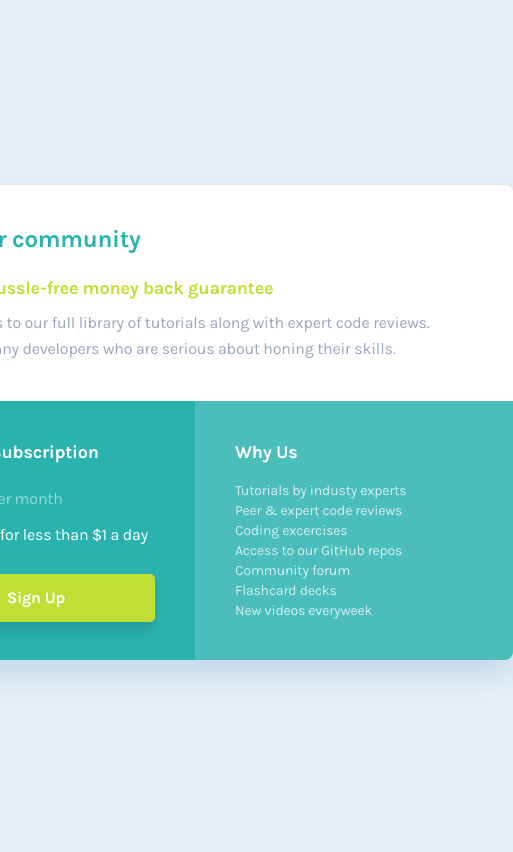
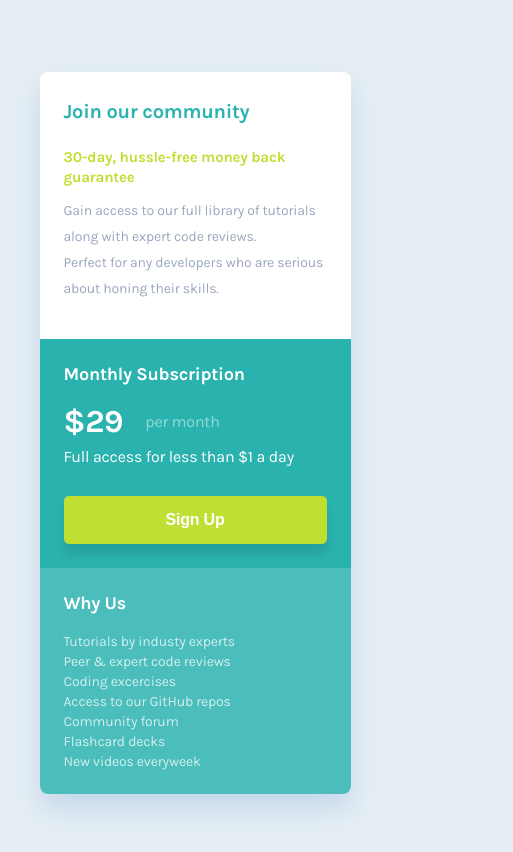
Before and after one commit to mertcanyurttas/single-price-grid-component, a plain HTML site: page index.html in a window 390 px wide. Shown: the whole page, 513 px wide, since content can reach past the window. Drawn offline with Linux system fonts and the light colour scheme.

Commit message:
Save point and responsive design added.

```diff
--- a/index.html
+++ b/index.html
@@ -15,7 +15,7 @@
   <title>Frontend Mentor | Single Price Grid Component</title>
 </head>
 <body>
-  <main>
+  <main class="container">
     <section class="top-container">
       <h1>Join our community</h1>
       <article>
@@ -27,13 +27,13 @@
       </article>
     </section>
     <section class="bottom-container">
-      <article class="bottom-left-box">
+      <article class="left-box">
         <h2>Monthly Subscription</h2>
         <p><b>$29</b><span>per month</span></p>
         <p>Full access for less than $1 a day</p>
         <button type="button">Sign Up</button>
       </article>
-      <article class="bottom-right-box">
+      <article class="right-box">
         <h2>Why Us</h2>
           <ul>
             <li>Tutorials by industy experts</li>
--- a/style.css
+++ b/style.css
@@ -2,10 +2,10 @@
 /* font-family: 'Karla', sans-serif; */
 
 :root {
-    --bottom-left-container-background: hsl(179, 62%, 43%);
-    --bottom-right-container-background: hsl(179, 47%, 52%);
+    --bottom-left-bg: hsl(179, 62%, 43%);
+    --bottom-right-bg: hsl(179, 47%, 52%);
     --button-color: hsl(71, 73%, 54%);
-    --background: hsl(204, 43%, 93%);
+    --bg-color: hsl(204, 43%, 93%);
     --top-container-paragraph: hsl(218, 22%, 67%);
 }
 
@@ -17,171 +17,418 @@
 }
 
 body {
-    display: grid;
+    display: flex;
     justify-content: center;
     align-items: center;
     height: 100vh;
     font-family: "Karla", sans-serif;
-    background-color: var(--background);
+    background: #e6eff5;
 }
 
-main {
+.container {
     width: 635px;
     height: 475px;
+    flex-shrink: 0;
+    overflow: hidden;
     border-radius: 8px;
-    overflow: hidden;
-    box-shadow: 0px 15px 30px 0px rgba(0, 81, 173, 0.149);
+    background-color: #fff;
+    box-shadow: 0px 15px 30px 0px rgba(0, 81, 173, 0.15);
 }
 
-main .top-container {
-    display: grid;
+.container .top-container {
+    padding: 40px;
     height: 216px;
-    background-color: #fff;
 }
 
-main .top-container h1 {
-    color: var(--bottom-left-container-background);
+.container .top-container h1 {
+    display: flex;
+    width: 324px;
+    flex-direction: column;
+    flex-shrink: 0;
+    color: #2ab3b1;
     font-size: 24px;
-    font-family: 'Karla', sans-serif;
     font-style: normal;
     font-weight: 700;
     line-height: normal;
     letter-spacing: -0.3px;
-    margin: 40px auto auto 40px;
 }
 
-main .top-container article {
-    display: grid;
+.container .top-container article {
+    display: flex;
+    width: 555px;
+    flex-direction: column;
+    justify-content: center;
+    align-items: flex-start;
     gap: 11px;
-    margin: 24px 40px 40px 40px;
+    margin-top: 24px;
 }
 
-main .top-container article h3 {
-    color: var(--button-color);
+.container .top-container article h3 {
+    display: flex;
+    width: 367px;
+    flex-direction: column;
+    color: #c0df33;
     font-size: 18px;
-    font-family: 'Karla', sans-serif;
     font-style: normal;
     font-weight: 700;
     line-height: normal;
     letter-spacing: -0.225px;
 }
 
-main .top-container article div {
-    color: var(--top-container-paragraph);
+.container .top-container article div {
+    display: flex;
+    width: 555px;
+    flex-direction: column;
+    color: #9aa7be;
     font-size: 16px;
-    font-family: 'Karla', sans-serif;
     font-style: normal;
     font-weight: 400;
     line-height: 26px;
     letter-spacing: -0.2px;
 }
 
-main .bottom-container {
+.container .bottom-container {
     width: 635px;
     height: 259px;
-    display: grid;
-    grid-template-columns: 1fr 1fr;
+    display: flex;
+    flex-direction: row;
+    flex-shrink: 0;
 }
 
-main .bottom-container .bottom-left-box {
-    background-color: var(--bottom-left-container-background);
+.container .bottom-container .left-box {
+    background-color: var(--bottom-left-bg);
     padding: 40px;
 }
 
-main .bottom-container .bottom-left-box h2 {
+.container .bottom-container .left-box h2 {
     color: #fff;
     font-size: 18px;
-    font-family: 'Karla', sans-serif;
     font-style: normal;
     font-weight: 700;
     line-height: normal;
     letter-spacing: -0.225px;
 }
 
-main .bottom-container .bottom-left-box p:first-of-type {
-    margin: 18px auto 4px 0px;
-    display: table;
-}
-
-main .bottom-container .bottom-left-box p b {
+.container .bottom-container .left-box p:first-of-type {
     color: #fff;
     font-size: 32px;
-    font-family: 'Karla', sans-serif;
     font-style: normal;
     font-weight: 700;
     line-height: normal;
     letter-spacing: -0.4px;
+    margin-top: 18px;
+    display: table;
 }
 
-main .bottom-container .bottom-left-box p span {
+.container .bottom-container .left-box p:first-of-type span {
     color: #fff;
     font-size: 16px;
-    font-family: 'Karla', sans-serif;
     font-style: normal;
     font-weight: 400;
     line-height: 26px;
     letter-spacing: -0.2px;
     opacity: 0.5;
-    padding-left: 11px;
     display: table-cell;
     vertical-align: middle;
+    padding-left: 11px;
 }
 
-main .bottom-container .bottom-left-box p {
+.container .bottom-container .left-box p:last-of-type {
+    display: flex;
+    width: 238px;
+    flex-direction: column;
+    flex-shrink: 0;
     color: #fff;
     font-size: 16px;
-    font-family: 'Karla', sans-serif;
     font-style: normal;
     font-weight: 400;
     line-height: 26px;
     letter-spacing: -0.2px;
+    margin-top: 4px;
 }
 
-main .bottom-container .bottom-left-box button {
+.container .bottom-container .left-box button {
+    margin-top: 26px;
+    width: 237px;
+    height: 48px;
+    flex-shrink: 0;
     border-radius: 5px;
-    background: var(--button-color);
+    background: #c0df33;
     box-shadow: 0px 10px 10px 0px rgba(0, 0, 0, 0.1);
+    border: none;
     color: #fff;
     font-size: 16px;
-    font-family: 'Karla', sans-serif;
     font-style: normal;
     font-weight: 700;
     line-height: normal;
     letter-spacing: -0.2px;
-    width: 237px;
-    height: 48px;
     cursor: pointer;
-    border: none;
-    margin: 26px auto 0px 0px;
 }
 
-main .bottom-container .bottom-right-box {
+.container .bottom-container .right-box {
+    background-color: var(--bottom-right-bg);
     padding: 40px;
-    background-color: var(--bottom-right-container-background);
+    width: 318px;
+    height: 259px;
+    flex-shrink: 0;
 }
 
-main .bottom-container .bottom-right-box h2 {
+.container .bottom-container .right-box h2 {
     color: #fff;
     font-size: 18px;
-    font-family: 'Karla', sans-serif;
     font-style: normal;
     font-weight: 700;
     line-height: normal;
     letter-spacing: -0.225px;
 }
 
-main .bottom-container .bottom-right-box ul {
+.container .bottom-container .right-box ul {
+    display: flex;
+    width: 238px;
+    flex-direction: column;
+    flex-shrink: 0;
     color: #fff;
     font-size: 14px;
-    font-family: 'Karla', sans-serif;
     font-style: normal;
     font-weight: 400;
     line-height: 20px;
     letter-spacing: -0.175px;
+    opacity: 0.75;
     margin-top: 18px;
-    opacity: 0.75;
 }
 
-@media screen and (max-width: 768px) {
+@media screen and (max-width: 700px) {
+    body {
+        width: auto;
+        height: auto;
 
+    }
+
+    .container {
+        width: auto;
+        height: auto;
+        margin: 72px auto;
+    }
+
+    .container .top-container {
+        width: 311px;
+        height: 267px;
+        padding: 28px 24px 32px;
+    }
+
+    .container .top-container h1 {
+        display: flex;
+        width: 263px;
+        flex-direction: column;
+        flex-shrink: 0;
+        color: #2ab3b1;
+        font-size: 20px;
+        font-style: normal;
+        font-weight: 700;
+        line-height: normal;
+        letter-spacing: -0.25px;
+    }
+
+    .container .top-container article h3 {
+        display: flex;
+        width: 263px;
+        flex-direction: column;
+        flex-shrink: 0;
+        color: #c0df33;
+        font-size: 15px;
+        font-style: normal;
+        font-weight: 700;
+        line-height: 20px;
+        letter-spacing: -0.187px;
+    }
+
+    .container .top-container article div {
+        display: flex;
+        width: 263px;
+        flex-direction: column;
+        flex-shrink: 0;
+        color: #9aa7be;
+        font-size: 14px;
+        font-style: normal;
+        font-weight: 400;
+        line-height: 26px;
+        letter-spacing: -0.175px;
+    }
+
+    .container .bottom-container {
+        flex-direction: column;
+        width: 311px;
+        height: 455px;
+        flex-shrink: 0;
+    }
+
+    .container .bottom-container .left-box {
+        padding: 24px;
+    }
+
+    .container .bottom-container .left-box h2 {
+        color: #fff;
+        font-size: 18px;
+        font-style: normal;
+        font-weight: 700;
+        line-height: normal;
+        letter-spacing: -0.225px;
+    }
+
+    .container .bottom-container .left-box p:first-of-type {
+        display: inline-flex;
+        justify-content: center;
+        align-items: center;
+        gap: 11px;
+        color: #fff;
+        font-size: 32px;
+        font-style: normal;
+        font-weight: 700;
+        line-height: normal;
+        letter-spacing: -0.4px;
+    }
+
+    .container .bottom-container .left-box p:first-of-type span {
+        color: #fff;
+        font-size: 16px;
+        font-style: normal;
+        font-weight: 400;
+        line-height: 26px;
+        letter-spacing: -0.2px;
+        opacity: 0.5;
+    }
+
+    .container .bottom-container .left-box p:last-of-type {
+        display: flex;
+        width: 238px;
+        flex-direction: column;
+        flex-shrink: 0;
+        color: #fff;
+        font-size: 16px;
+        font-style: normal;
+        font-weight: 400;
+        line-height: 26px;
+        letter-spacing: -0.2px;
+    }
+
+    .container .bottom-container .left-box button {
+        width: 263px;
+        height: 48px;
+        flex-shrink: 0;
+        border-radius: 5px;
+        background: #c0df33;
+        box-shadow: 0px 10px 10px 0px rgba(0, 0, 0, 0.1);
+        color: #fff;
+        font-size: 16px;
+        font-style: normal;
+        font-weight: 700;
+        line-height: normal;
+        letter-spacing: -0.2px;
+    }
+
+    .container .bottom-container .right-box {
+        padding: 24px;
+        width: 311px;
+        height: 227px;
+        flex-shrink: 0;
+    }
+
+    .container .bottom-container .right-box h2 {
+        color: #fff;
+        font-size: 18px;
+        font-style: normal;
+        font-weight: 700;
+        line-height: normal;
+        letter-spacing: -0.225px;
+    }
+
+    .container .bottom-container .right-box ul {
+        display: flex;
+        width: 238px;
+        flex-direction: column;
+        flex-shrink: 0;
+        color: #fff;
+        font-size: 14px;
+        font-style: normal;
+        font-weight: 400;
+        line-height: 20px;
+        letter-spacing: -0.175px;
+        opacity: 0.75;
+    }
 }
+
+@media screen and (max-width: 340px) {
+    body {
+        width: auto;
+        height: auto;
+    }
+
+    .container {
+        width: 92%;
+        height: auto;
+        margin: 36px auto;
+    }
+
+    .container .top-container {
+        width: auto;
+        height: auto;
+        padding: 20px;
+    }
+
+    .container .top-container h1 {
+        width: 100%;
+    }
+
+    .container .top-container article {
+        width: 100%;
+    }
+
+    .container .top-container article h3 {
+        width: 100%;
+    }
+
+    .container .top-container article div {
+        width: 100%;
+    }
+
+    .container .bottom-container {
+        width: 100%;
+    }
+
+    .container .bottom-container .left-box {
+        width: auto;
+        height: auto;
+        padding: 20px;
+    }
+
+    .container .bottom-container .left-box h2 {
+        width: 100%;
+    }
+
+    .container .bottom-container .left-box p:first-of-type {
+        width: 100%;
+        justify-content: flex-start;
+    }
+
+    .container .bottom-container .left-box p:last-of-type {
+        width: 100%;
+    }
+
+    .container .bottom-container .left-box button {
+        width: 100%;
+    }
+
+    .container .bottom-container .right-box {
+        width: auto;
+        height: auto;
+        padding: 20px;
+    }
+
+    .container .bottom-container .right-box ul {
+        width: 100%;
+    }
+
+    .container .bottom-container .right-box ul li {
+        line-height: 22px;
+    }
+}
```
